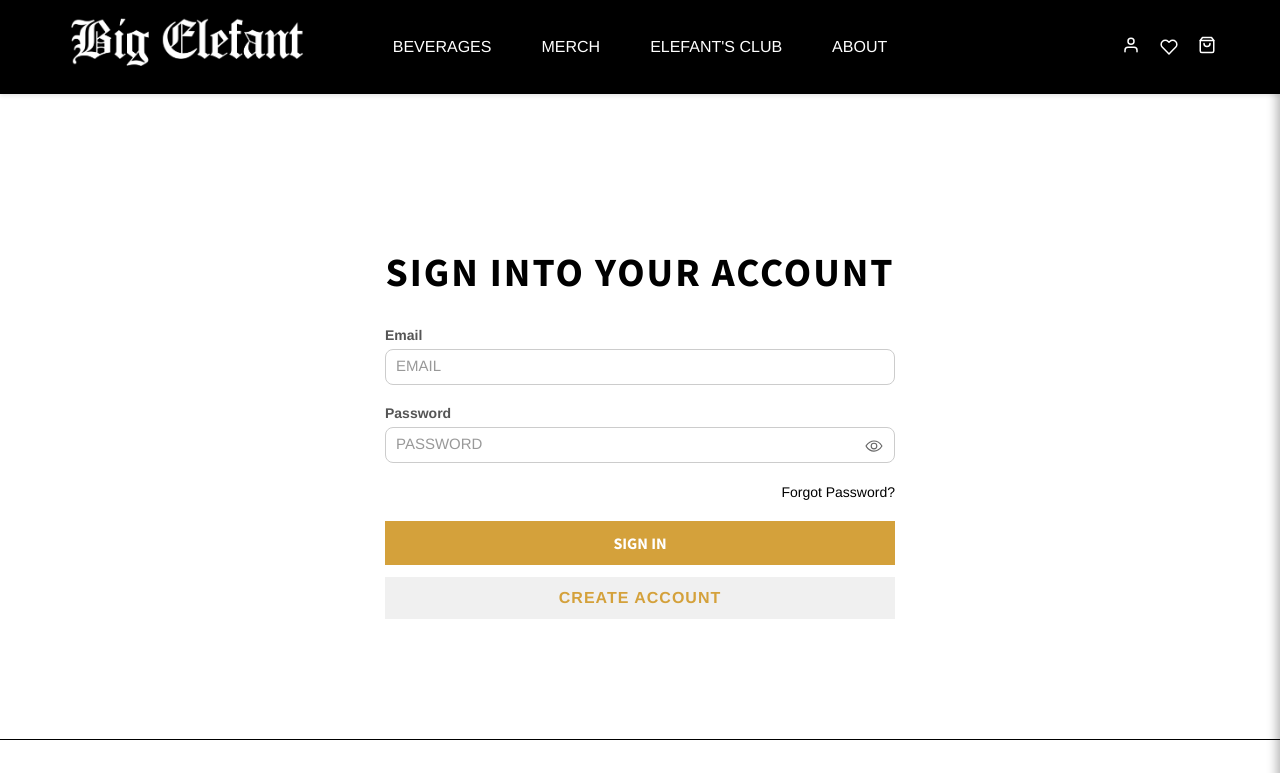
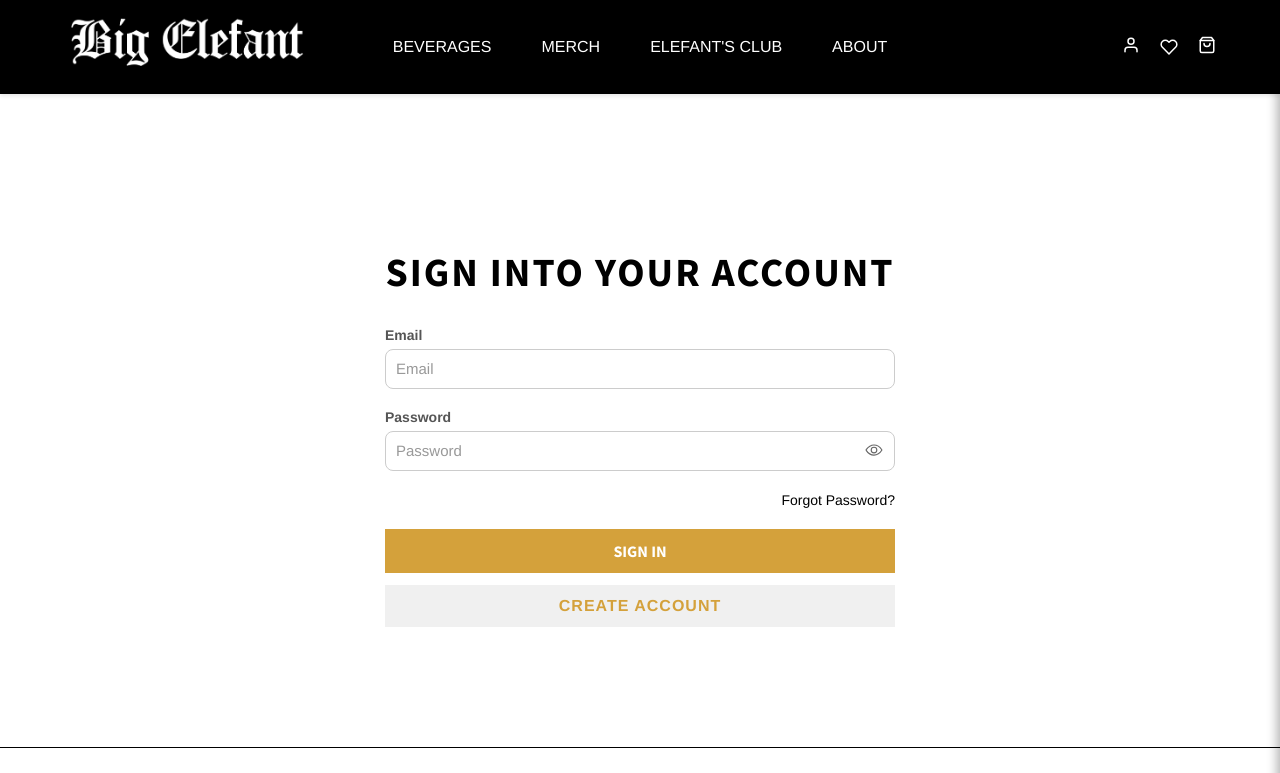
Before and after one commit to ArghyaHT/big-elefant, a React (Vite) app: page /sign-in in a window 1280 px wide. Shown: the top 773 px of the page. Built offline with nearby package versions, Linux system fonts and the light colour scheme.

Commit message:
input text sizes changed for sign up and sign in

```diff
--- a/src/components/SignIn/SignIn.module.css
+++ b/src/components/SignIn/SignIn.module.css
@@ -58,7 +58,7 @@
 
 .inputGroup input {
     padding: 10px;
-    font-size: 12px;
+    font-size: 16px;
     border: 1px solid #ccc;
     border-radius: 8px;
     text-transform: lowercase; /* This keeps typed text normal */
@@ -66,7 +66,7 @@
 }
 
 .inputGroup input::placeholder {
-  text-transform: uppercase;
+  text-transform: capitalize;
 }
 
 .passwordWrapper {
--- a/src/components/SignUp/SignUp.module.css
+++ b/src/components/SignUp/SignUp.module.css
@@ -51,7 +51,7 @@
 
 .inputGroup input {
   padding: 10px;
-  font-size: 10px;
+  font-size: 16px;
   border: 1px solid #ccc;
   border-radius: 8px;
 }
```
